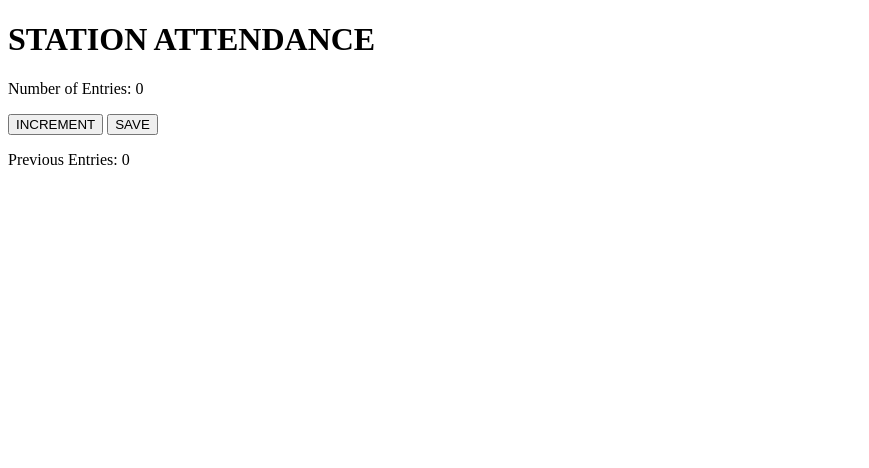
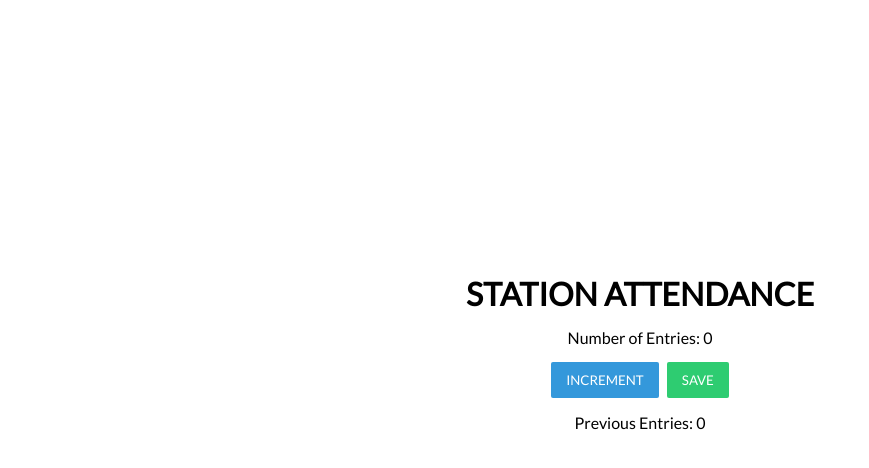
Before and after one commit to eddiebass/counter-app, a plain HTML site: page index.html in a window 1280 px wide. Shown: the whole page, without its empty margins (0-869 px from the left). Drawn offline with Linux system fonts and the light colour scheme.

Commit message:
format the page with css

```diff
--- a/index.html
+++ b/index.html
@@ -16,9 +16,9 @@
     <main>
         <h1>STATION ATTENDANCE</h1>
         <p>Number of Entries: <span>0</span></p>
-        <div>
+        <div class="wrap">
             <button>INCREMENT</button>
-            <button>SAVE</button>
+            <button class="save-btn">SAVE</button>
         </div>
         <p>Previous Entries: <span>0</span></p>
 
--- a/style.css
+++ b/style.css
@@ -0,0 +1,40 @@
+* {
+    margin: 0;
+    padding: 0;
+    box-sizing: border-box;
+    font-family: 'Lato', sans-serif;
+}
+
+main {
+    display: flex;
+    flex-direction: column;
+    align-items: center;
+    justify-content: center;
+    height: 90vh;
+
+}
+
+h1{
+    margin-bottom: 15px;
+}
+
+p{
+    margin-bottom: 15px;
+}
+
+.wrap{
+    margin-bottom: 15px;
+}
+
+button{
+    border: none;
+    background-color: #3498db;
+    padding: 10px 15px;
+    border-radius: 2px;
+    cursor: pointer;
+    color: #fff;
+}
+.save-btn{
+    background-color: #2ecc71;
+    margin-left: 5px;
+}
```
